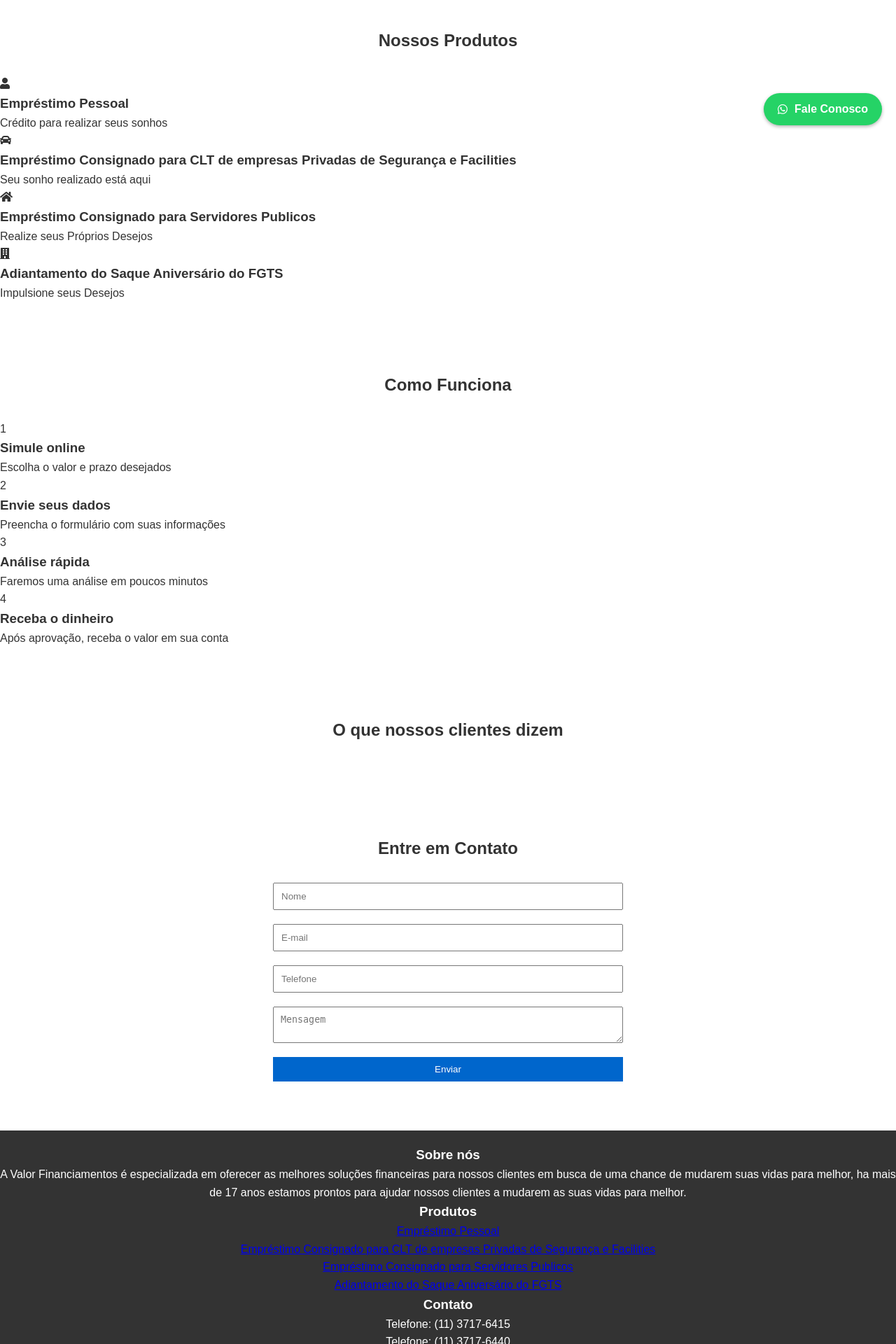
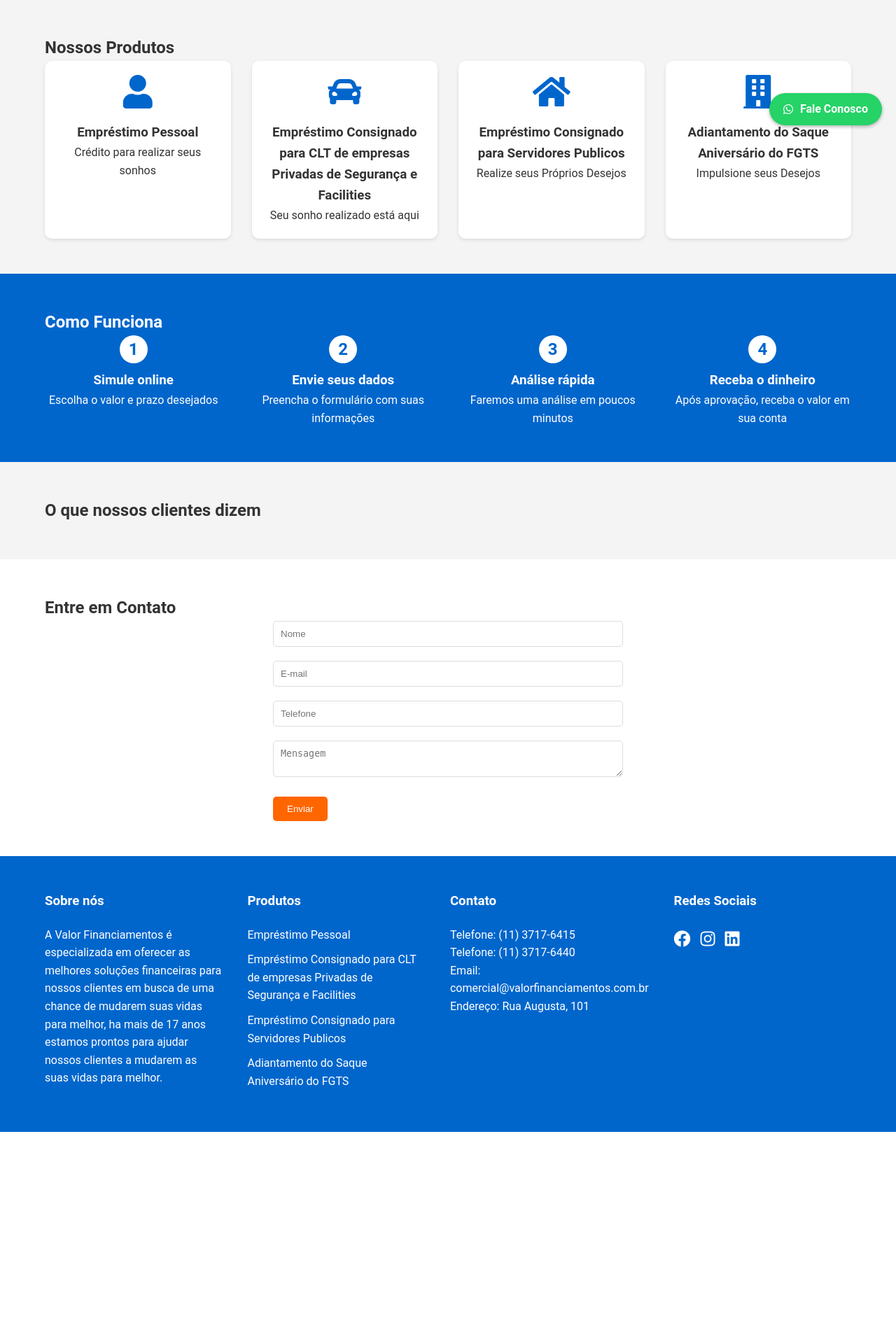
Before and after one commit to Pazzi14/SITEVALOR2-broken-, a PHP site: page / in a window 1280 px wide. Shown: the part 601-2521 px from the top of the page at 70% size. After the commit the page ends 2218 px from the top, so only its background shows below. Run offline with PHP 8.4, Linux system fonts and the light colour scheme.

Commit message:
Update style.css

```diff
--- a/style.css
+++ b/style.css
@@ -1,4 +1,10 @@
-/* Estilos gerais */
+:root {
+    --primary-color: #0066cc;
+    --secondary-color: #ff6600;
+    --text-color: #333;
+    --background-color: #f4f4f4;
+}
+
 * {
     box-sizing: border-box;
     margin: 0;
@@ -6,9 +12,10 @@
 }
 
 body {
-    font-family: Arial, sans-serif;
+    font-family: 'Roboto', Arial, sans-serif;
     line-height: 1.6;
-    color: #333;
+    color: var(--text-color);
+    background-color: var(--background-color);
 }
 
 .container {
@@ -87,50 +80,191 @@ nav ul li a {
     background-color: #e65c00;
 }
 
-/* Seções */
-section {
-    padding: 50px 0;
+/* Hero Section */
+#hero {
+    background-image: url('hero-bg.jpg');
+    background-size: cover;
+    background-position: center;
+    height: 600px;
+    display: flex;
+    align-items: center;
+    padding-top: 80px;
 }
 
-h2 {
-    text-align: center;
-    margin-bottom: 30px;
+.hero-content {
+    max-width: 600px;
+    margin-left: 5%;
 }
 
-/* Formulários */
-form {
+#hero h1 {
+    font-size: 2.5rem;
+    margin-bottom: 20px;
+    color: white;
+}
+
+#hero p {
+    font-size: 1.2rem;
+    margin-bottom: 30px;
+    color: white;
+}
+
+#simulador-rapido {
+    display: flex;
+    flex-wrap: wrap;
+    gap: 10px;
+}
+
+#simulador-rapido input,
+#simulador-rapido select,
+#simulador-rapido button {
+    padding: 10px;
+    border: none;
+    border-radius: 5px;
+}
+
+#simulador-rapido button {
+    background-color: var(--secondary-color);
+    color: white;
+    cursor: pointer;
+}
+
+/* Produtos */
+#produtos {
+    padding: 50px 5%;
+}
+
+.produtos-grid {
+    display: grid;
+    grid-template-columns: repeat(auto-fit, minmax(250px, 1fr));
+    gap: 30px;
+}
+
+.produto {
+    text-align: center;
+    padding: 20px;
+    background-color: white;
+    border-radius: 10px;
+    box-shadow: 0 2px 5px rgba(0,0,0,0.1);
+}
+
+.produto i {
+    font-size: 3rem;
+    color: var(--primary-color);
+    margin-bottom: 20px;
+}
+
+/* Como Funciona */
+#como-funciona {
+    background-color: var(--primary-color);
+    color: white;
+    padding: 50px 5%;
+}
+
+.passos {
+    display: flex;
+    justify-content: space-between;
+    flex-wrap: wrap;
+}
+
+.passo {
+    flex-basis: 22%;
+    text-align: center;
+}
+
+.numero {
+    display: inline-block;
+    width: 40px;
+    height: 40px;
+    background-color: white;
+    color: var(--primary-color);
+    border-radius: 50%;
+    line-height: 40px;
+    font-size: 1.5rem;
+    font-weight: bold;
+    margin-bottom: 10px;
+}
+
+/* Depoimentos */
+#depoimentos {
+    padding: 50px 5%;
+}
+
+.depoimentos-grid {
+    display: grid;
+    grid-template-columns: repeat(auto-fit, minmax(300px, 1fr));
+    gap: 30px;
+}
+
+/* Contato */
+#contato {
+    padding: 50px 5%;
+    background-color: white;
+}
+
+#contato-form {
     max-width: 500px;
     margin: 0 auto;
 }
 
-input, textarea, button, select {
-    display: block;
+#contato-form input,
+#contato-form textarea {
     width: 100%;
+    padding: 10px;
     margin-bottom: 20px;
-    padding: 10px;
+    border: 1px solid #ddd;
+    border-radius: 5px;
 }
 
-button {
-    background-color: #0066cc;
+#contato-form button {
+    background-color: var(--secondary-color);
     color: white;
     border: none;
+    padding: 10px 20px;
+    border-radius: 5px;
     cursor: pointer;
-    transition: background-color 0.3s;
-}
-
-button:hover {
-    background-color: #0052a3;
 }
 
 /* Footer */
 footer {
-    background-color: #333;
+    background-color: var(--primary-color);
     color: white;
-    text-align: center;
-    padding: 20px 0;
+    padding: 50px 5%;
 }
 
-/* Botão WhatsApp */
+.footer-content {
+    display: flex;
+    justify-content: space-between;
+    flex-wrap: wrap;
+}
+
+.footer-section {
+    flex-basis: 22%;
+}
+
+.footer-section h3 {
+    margin-bottom: 20px;
+}
+
+.footer-section ul {
+    list-style-type: none;
+}
+
+.footer-section ul li {
+    margin-bottom: 10px;
+}
+
+.footer-section ul li a {
+    color: white;
+    text-decoration: none;
+}
+
+.social-icons a {
+    color: white;
+    font-size: 1.5rem;
+    margin-right: 10px;
+}
+
+/* WhatsApp Button */
 .whatsapp-button {
     position: fixed;
     bottom: 20px;
@@ -209,11 +294,21 @@ footer {
         margin-top: 20px;
     }
 
-    #hero h1 {
-        font-size: 2rem;
+    .hero-content {
+        margin: 0 auto;
+        text-align: center;
     }
 
-    #hero p {
-        font-size: 1rem;
+    .passos {
+        flex-direction: column;
+    }
+
+    .passo {
+        margin-bottom: 30px;
+    }
+
+    .footer-section {
+        flex-basis: 100%;
+        margin-bottom: 30px;
     }
 }
```
Also changed, not shown: other parts of style.css (+17 -80 lines).
